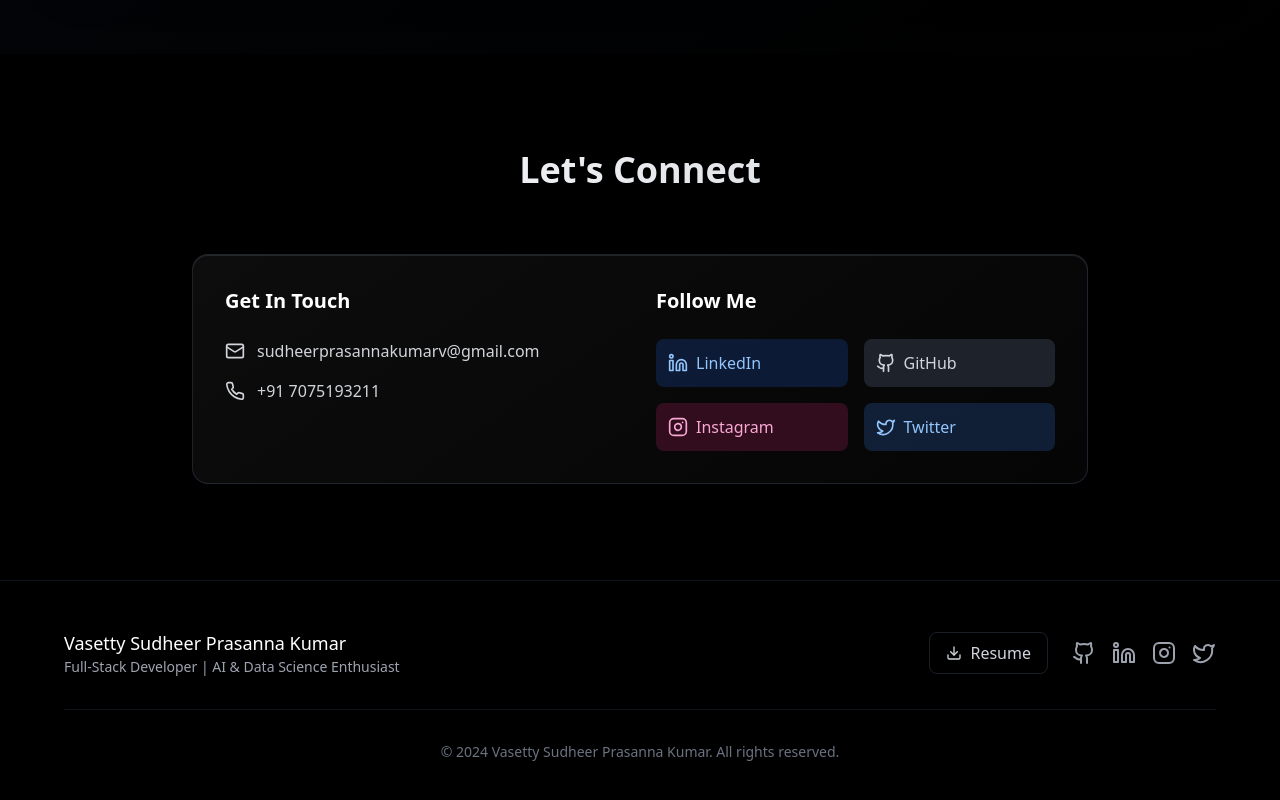
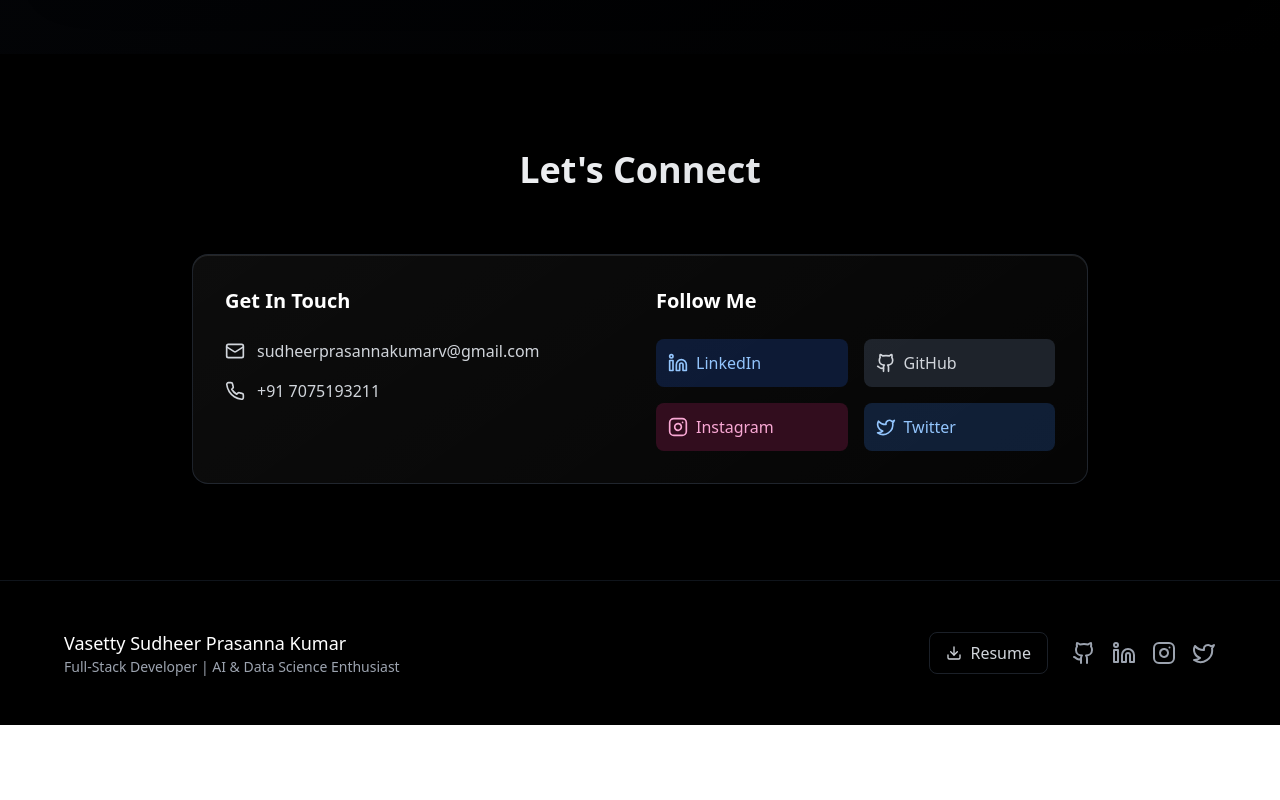
Before and after one commit to sudheerprasannakumarvasetty/Sudheer-Portfolio, a React (Vite) app: page / in a window 1280 px wide. Shown: the part 4728-5528 px from the top of the page. After the commit the page ends 5453 px from the top, so only its background shows below. Built offline with nearby package versions, Linux system fonts and the light colour scheme.

Commit message:
Updated App.tsx

```diff
--- a/src/App.tsx
+++ b/src/App.tsx
@@ -794,12 +794,6 @@ function App() {
               </div>
             </div>
           </div>
-
-          <div className="mt-8 pt-8 border-t text-center border-gray-800/50 text-gray-500">
-            <p className="text-sm">
-              © 2024 Vasetty Sudheer Prasanna Kumar. All rights reserved.
-            </p>
-          </div>
         </div>
       </footer>
     </div>
```
